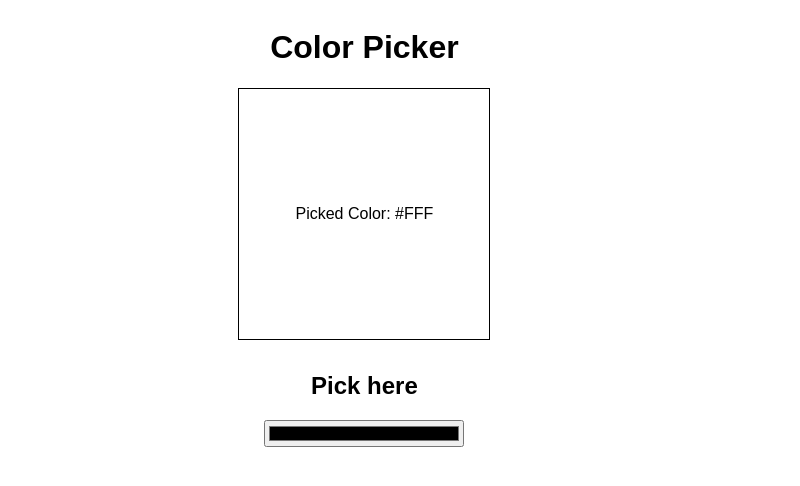
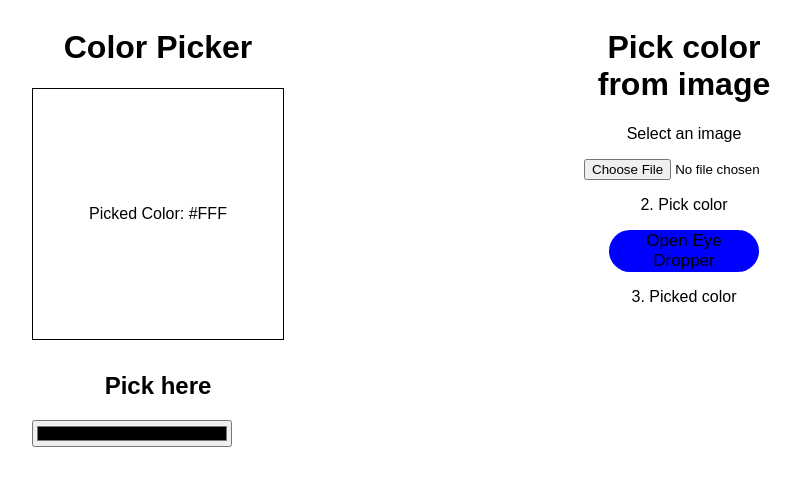
Before and after one commit to suadpllana/color-picker, a React (Vite) app: page / in a window 1280 px wide. Shown: the top 486 px of the page, without its empty margins (276-1076 px from the left). Built offline with nearby package versions, Linux system fonts and the light colour scheme.

Commit message:
first commit

```diff
--- a/src/Color.jsx
+++ b/src/Color.jsx
@@ -3,6 +3,8 @@ import {useState , useEffect} from "react"
 import { MdDelete } from "react-icons/md";
 const Color = () => {
     const [color , setColor] = useState("");
+    const [eyeDropperColor , setEyeDropperColor] = useState("");
+    const [image , setImage] = useState()
 
     const [saveColor , setSaveColor] = useState(() => {
       const savedColors = localStorage.getItem("colorsData");
@@ -21,20 +23,30 @@ const Color = () => {
         setColor(e.target.value)
 
     }
-    function saveColorFunc(){
+    function saveColorFunc() {
       setSaveColor((prev) => [
-        ...prev ,
+        ...prev,
         {
           id: Math.random(),
-          text: color
-        }
-      ])
+          text: color || eyeDropperColor
+        },
+      ]);
     }
+
     function deleteColor(id){
       const filteredColors = saveColor.filter((col) => col.id !== id)
       setSaveColor(filteredColors)
     }
 
+    function handleFileInput(e){
+      setImage(URL.createObjectURL(e.target.files[0]));
+    }
+    async function openEyeDropper(){
+      setColor("")
+      let eyeDropper = new EyeDropper();
+      const {sRGBHex} = await eyeDropper.open();
+        setEyeDropperColor(sRGBHex);
+    }
   return (
     <div className="container">
 
@@ -42,21 +54,48 @@ const Color = () => {
         {saveColor.length > 0 && <h2>Saved Colors :</h2>}
        {saveColor.map((color) => (
         <div className="boxContainer">
-     <p>{color.text}  </p>
+        <p>{color.text || color.eyeDropperSavedColor}  </p>
      <div className="box" style={{backgroundColor: color.text}}></div>
      <MdDelete onClick={() => deleteColor(color.id)} className="icon" />
         </div>
 
+
+
+
+
         ))}
-      </div>
+
+          </div>
+
       <div className="colorPickerContainer">
       <h1>Color Picker</h1>
       <div className="result" style={{ backgroundColor: color }} >{color ? `Picked Color: ${color}` : "Picked Color: #FFF"}</div>
       <h2>Pick here</h2>
       <input type="color" onChange={(e) => pickColor(e)} /> <br/>
       {color &&  <button className="saveColorButton" onClick={saveColorFunc}>Save Color</button>}
+      </div>
+        <div>
+        <h1>Pick color from image</h1>
+          <p>Select an image</p>
+          <input onChange={(e) => handleFileInput(e)} type="file" accept="image/*" name="" id="" />
+          {image && <img className="input-image" src={image} />}
+          <p>2. Pick color</p>
+          <button className="eye-dropper-button" onClick={openEyeDropper}>Open Eye Dropper</button>
 
-      </div>
+          <p>3. Picked color</p>
+          {eyeDropperColor &&
+            <>
+              <div className="eyeDropperBox" style={{backgroundColor: eyeDropperColor}} >
+              <span>{eyeDropperColor}</span>
+              </div>
+            <br />
+             <button className="saveColorButton" onClick={saveColorFunc}>Save Color</button>
+            </>
+          }
+
+        </div>
+
+
     </div>
   )
 }
--- a/src/index.css
+++ b/src/index.css
@@ -22,14 +22,25 @@ input{
   width: 60%;
 gap: 300px;
   display: grid;
-  grid-template-columns: 1fr 1fr;
+  grid-template-columns: 1fr 1fr 1fr;
 }
 .colorPickerContainer{
   text-align: center;
   display: flex;
   justify-content: center;
   flex-direction: column;
-  align-items: center;
+
+}
+.eyeDropperBox{
+  width: auto;
+  max-width: 100px;
+  margin-left: 100px;
+  height: 30px;
+  border: 2px solid black;
+  display: flex;
+  flex-direction: column;
+
+  justify-content: center;
 }
 
 .saveColorButton{
@@ -66,6 +77,23 @@ gap: 300px;
   cursor: pointer;
   font-size: 30px;
 }
+.input-image{
+  width: 300px;
+  height: 300px;
+}
+.eye-dropper-button{
+  width: 150px;
+  min-height: 30px;
+  background-color: blue;
+  font-size: 17px;
+  height: auto;
+  border-radius: 40px;
+  border: none;
+  cursor: pointer;
+}
+.eye-dropper-button:hover{
+  opacity: 0.6  ;
+}
 @media (max-width: 767px){
   .result{
     margin-left: 15%;
@@ -74,3 +102,8 @@ gap: 300px;
     grid-template-columns: 1fr;
   }
 }
+@media (min-width: 768px) and (max-width: 1217px){
+  .container{
+    grid-template-columns: 1fr 1fr;
+  }
+}
```
